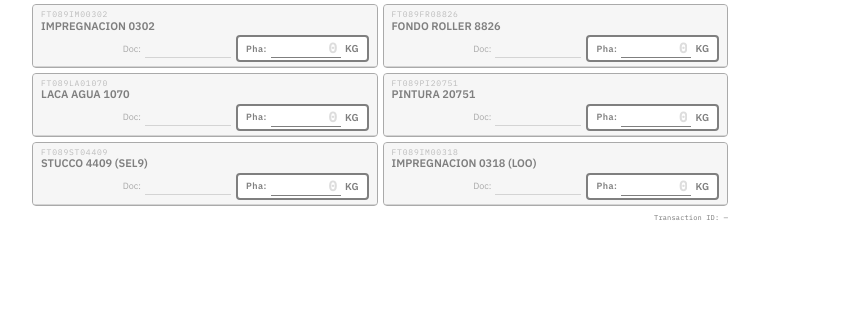
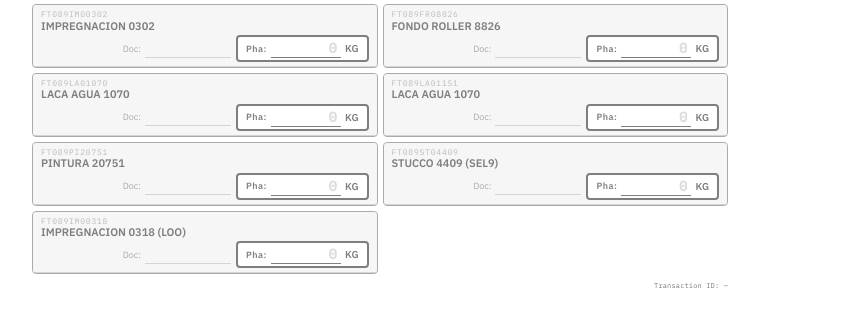
Before and after one commit to mgiabao/Chemical-consumed, a plain HTML site: page index.html in a window 1280 px wide. Shown: the part 51-378 px from the top of the page, without its empty margins (260-1119 px from the left). Drawn offline with Linux system fonts and the light colour scheme.

Commit message:
Update index.html

```diff
--- a/index.html
+++ b/index.html
@@ -668,6 +668,32 @@ const FORMULAS_BY_LEATHER = {
   },
   {
     "code": "FT089LA01070",
+    "name": "LACA AGUA 1070",
+    "chemicals": [
+      {
+        "code": "QM05350",
+        "name": "SADELACQUER CWB",
+        "qty": 58
+      },
+      {
+        "code": "QP09020",
+        "name": "RECYCLED WATER",
+        "qty": 36
+      },
+      {
+        "code": "QM07694",
+        "name": "SADESIL PM",
+        "qty": 1.5
+      },
+      {
+        "code": "QM04294",
+        "name": "SADEDULLER DW",
+        "qty": 2.5
+      }
+    ]
+  },
+    {
+    "code": "FT089LA01151",
     "name": "LACA AGUA 1070",
     "chemicals": [
       {
```
